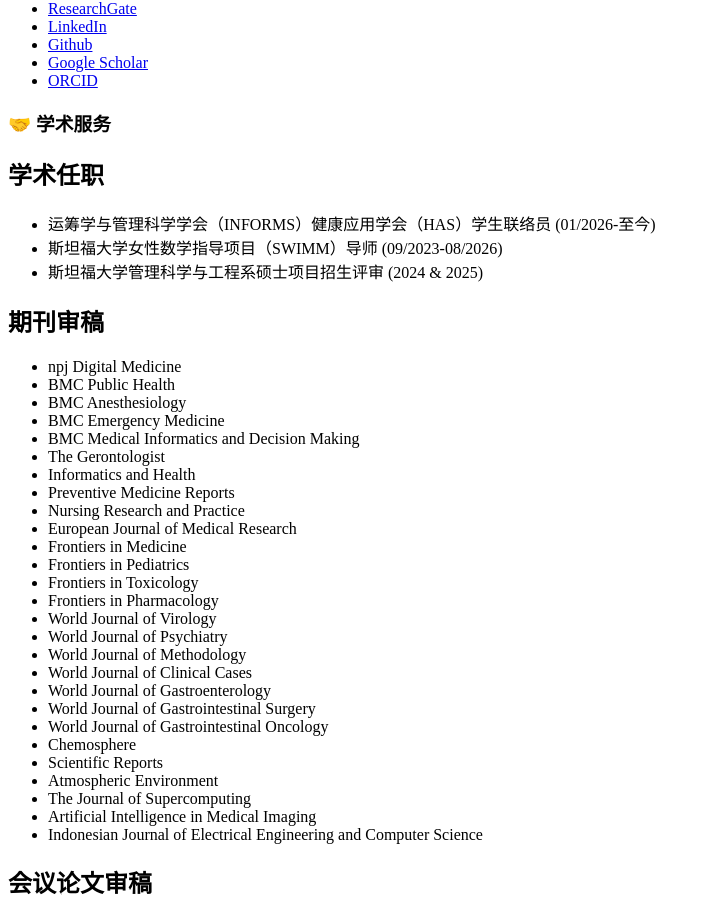
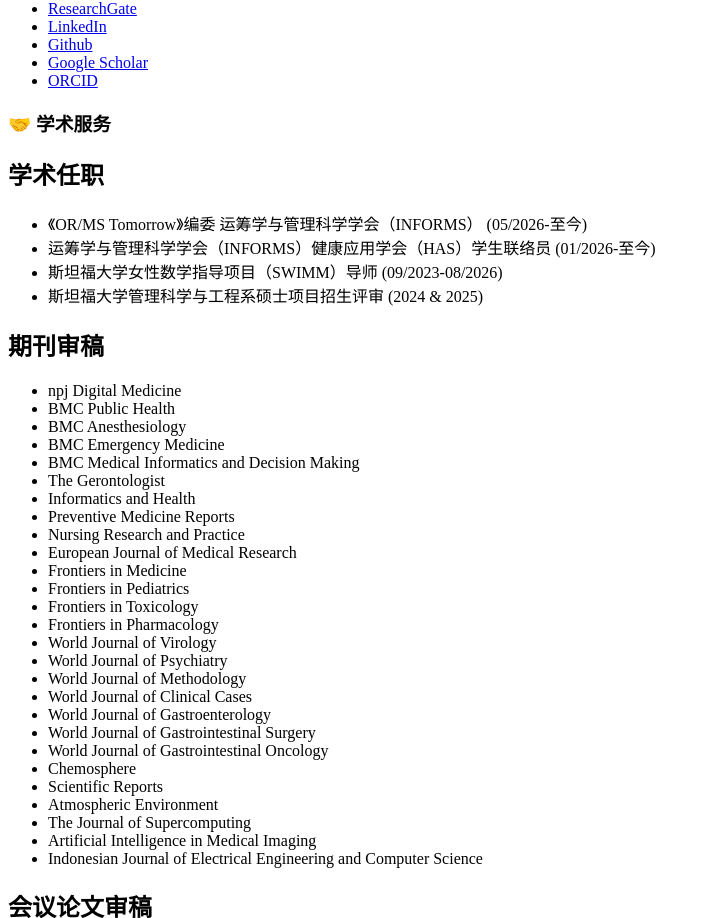
Before and after one commit to lingyuewei/lingyuewei.github.io, a Jekyll site: the page built from _pages/includes/service.md, in a window 1280 px wide. Shown: the part 752-1670 px from the top of the page, without its empty margins (0-710 px from the left). Built offline with Jekyll 4.4.1, drawn with Linux system fonts in a browser that asks for light colours; our own code applies the rules of GitHub Pages for plain Markdown files.

Commit message:
Update service.md

```diff
--- a/_pages/includes/service.md
+++ b/_pages/includes/service.md
@@ -2,6 +2,7 @@
 
 ## 学术任职
 
+- 《OR/MS Tomorrow》编委 运筹学与管理科学学会（INFORMS） (05/2026-至今)
 - 运筹学与管理科学学会（INFORMS）健康应用学会（HAS）学生联络员 (01/2026-至今)
 - 斯坦福大学女性数学指导项目（SWIMM）导师 (09/2023-08/2026)
 - 斯坦福大学管理科学与工程系硕士项目招生评审 (2024 & 2025)
```
